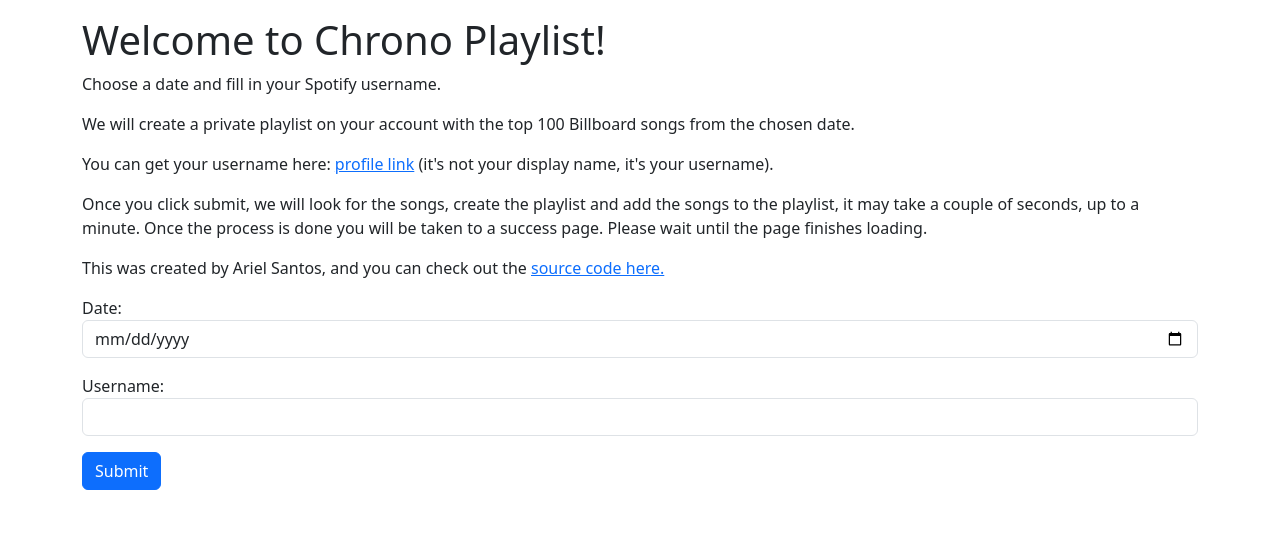
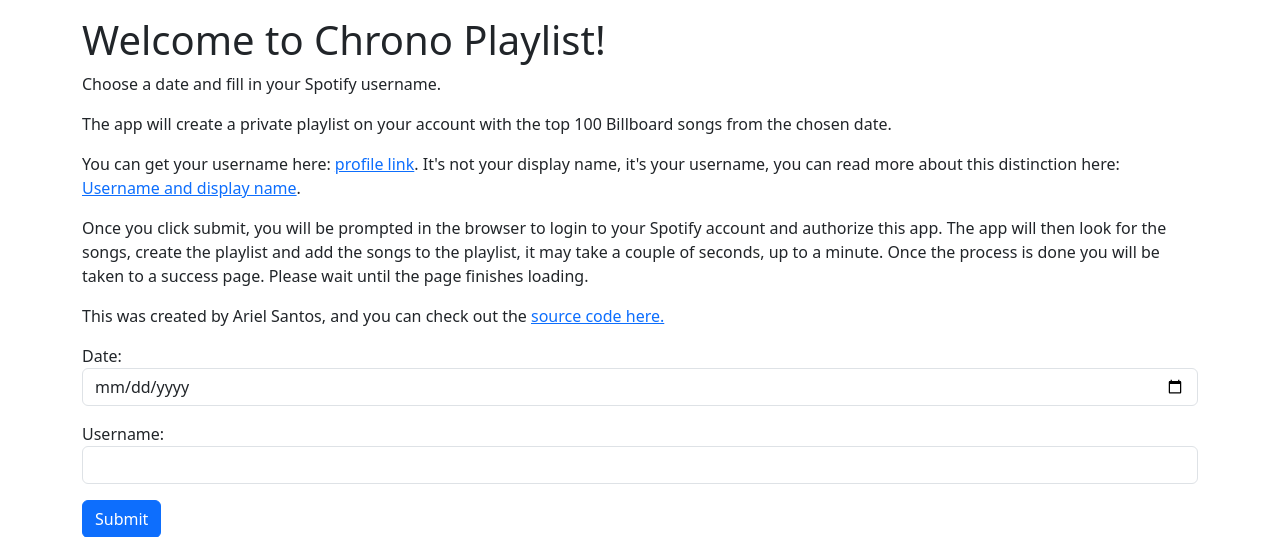
Before and after one commit to aricvs/chrono-playlist, a Python web app: template templates/index.html in a window 1280 px wide. Shown: the top 537 px of the page. Run offline with Jinja, Linux system fonts and the light colour scheme; the template is opened without the code that fills it, so the values that code supplies are empty.

Commit message:
Edit index.html to add more detailed instructions

```diff
--- a/templates/index.html
+++ b/templates/index.html
@@ -6,12 +6,12 @@
     <div class="container">
         <h1>Welcome to Chrono Playlist!</h1>
         <p>Choose a date and fill in your Spotify username.</p>
-        <p>We will create a private playlist on your account with the top 100 Billboard songs from the chosen date.</p>
+        <p>The app will create a private playlist on your account with the top 100 Billboard songs from the chosen date.</p>
         <p>
-            You can get your username here: <a href="https://www.spotify.com/account/profile/">profile link</a> (it's not your display name, it's your username).
+            You can get your username here: <a href="https://www.spotify.com/account/profile/">profile link</a>. It's not your display name, it's your username, you can read more about this distinction here: <a href="https://support.spotify.com/article/username-and-display-name/">Username and display name</a>.
         </p>
         <p>
-            Once you click submit, we will look for the songs, create the playlist and add the songs to the playlist, it may take a couple of seconds, up to a minute. Once the process is done you will be taken to a success page. Please wait until the page finishes loading.
+            Once you click submit, you will be prompted in the browser to login to your Spotify account and authorize this app. The app will then look for the songs, create the playlist and add the songs to the playlist, it may take a couple of seconds, up to a minute. Once the process is done you will be taken to a success page. Please wait until the page finishes loading.
         </p>
         <p>
             This was created by Ariel Santos, and you can check out the <a href="https://github.com/aricvs/chrono-playlist">source code here.</a>
```
Also changed, not shown: token.txt (added, +1 -0 lines).
